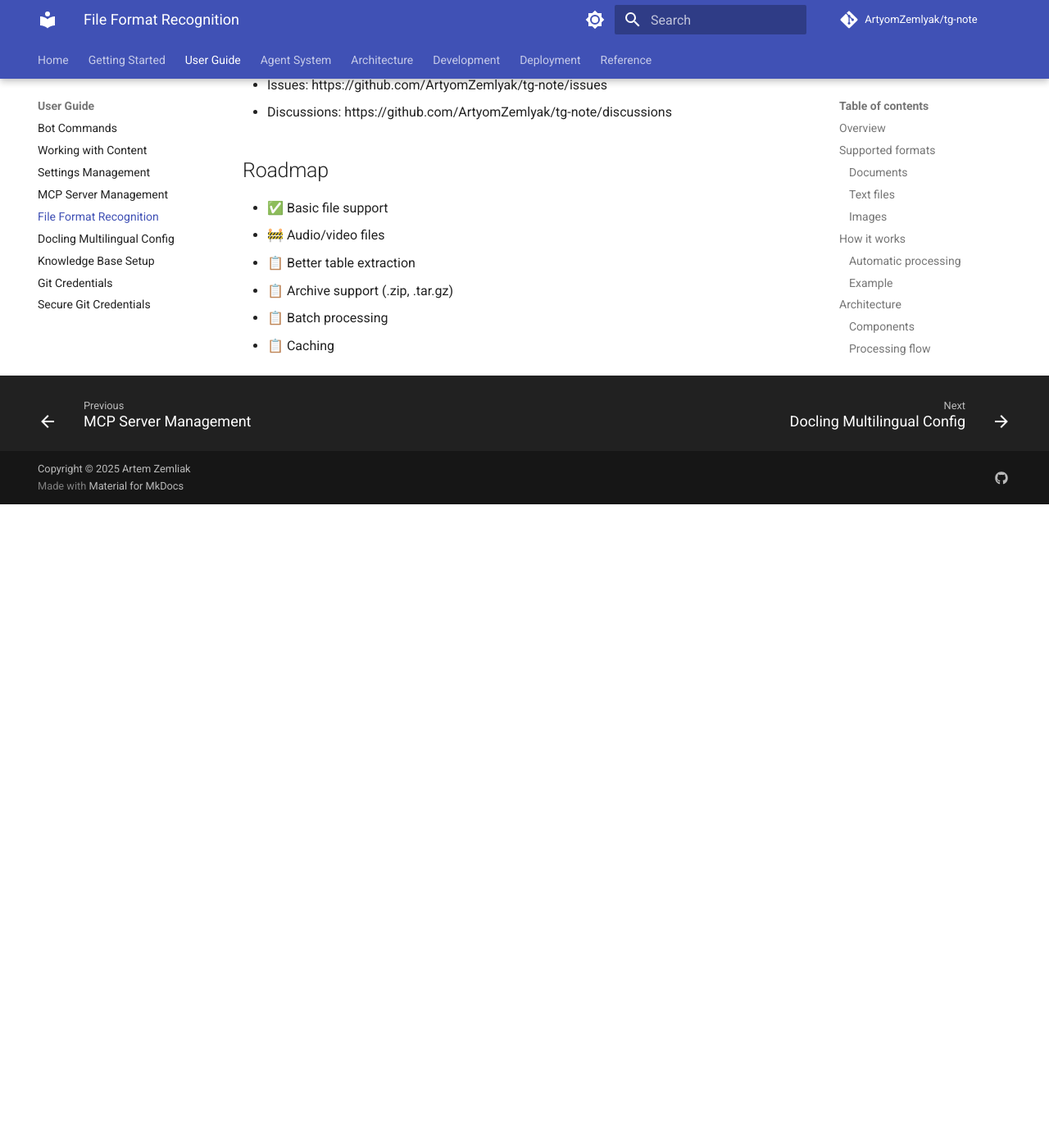
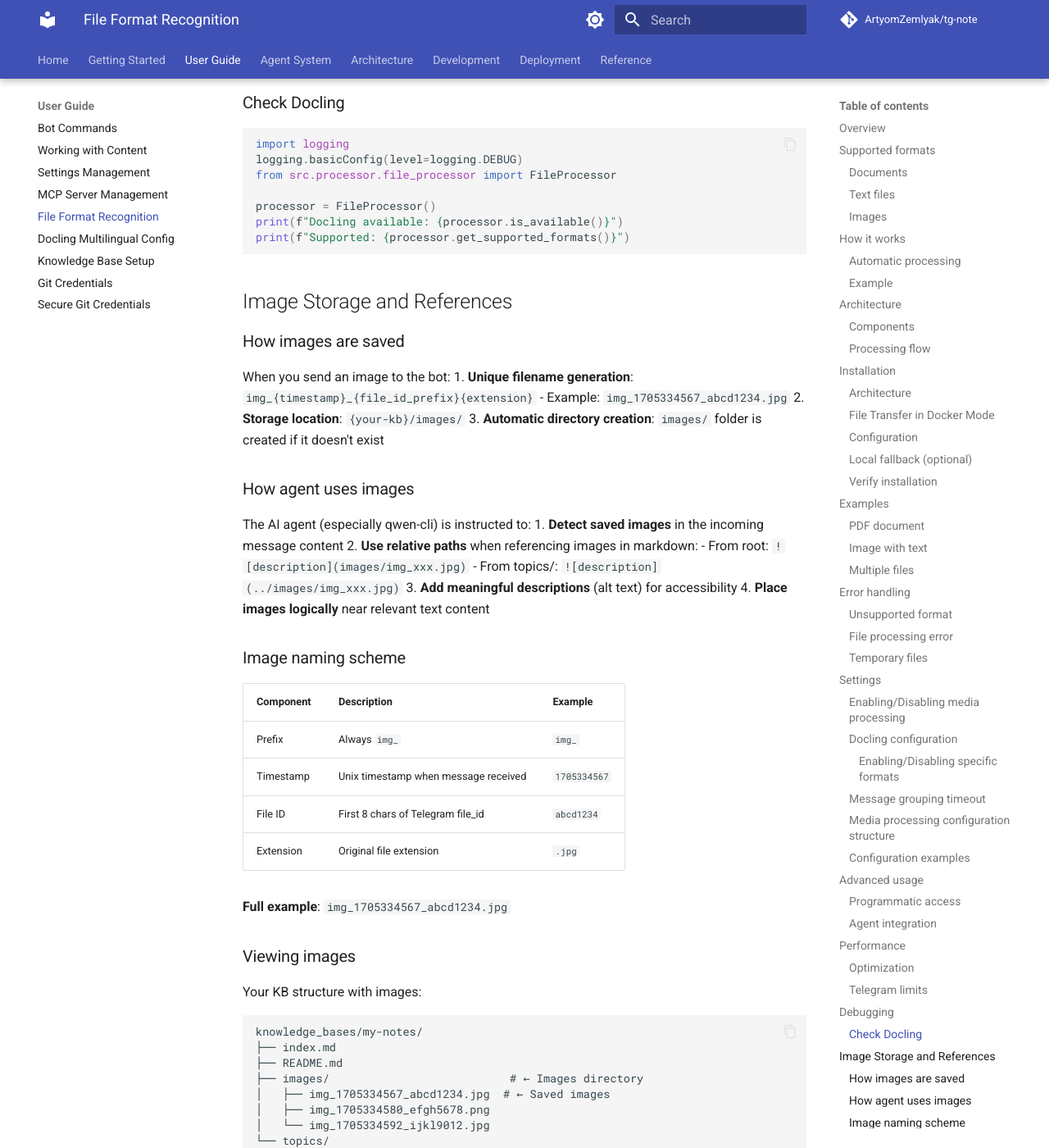
Before and after one commit to ArtyomZemlyak/tg-note, an MkDocs documentation site: the page built from docs_site/user-guide/file-format-recognition.md, in a window 1280 px wide and 1400 px high, scrolled down 11999 px. Shown: the whole window at 82% size. Built offline with MkDocs 1.6.1 and Material for MkDocs 9.7.7, drawn with Linux system fonts in a browser that asks for light colours; comment, search, counter and statistics services are not loaded; the version menu is left out; before the commit the page ends 12614 px from its top, so only the background shows below that; some of the changed text lies outside the part shown.

Commit message:
feat: Add image embedding support for KB markdown files
- FileProcessor now saves images to KB/images/ with unique names (img_{timestamp}_{file_id}.ext)
- ContentParser passes kb_path to enable image saving and includes image paths in prompts
- Updated all services (NoteCreationService, AgentTaskService, QuestionAnsweringService) to pass kb_path
- Added new prompt template v2 with instructions for agents to embed images in markdown
- Agent can now reference saved images using relative paths in generated notes
- Added tests for new functionality
- Updated documentation with image embedding guide and examples

Fixes issue where images were processed via OCR but not saved or referenced in notes.
Now agents can create rich markdown with embedded images alongside extracted text.

````diff
--- a/docs_site/user-guide/file-format-recognition.md
+++ b/docs_site/user-guide/file-format-recognition.md
@@ -26,10 +26,16 @@
 
 ### Automatic processing
 1. Send a file to the bot (attachment or forwarded)
-2. The bot downloads the file to a temporary directory
-3. Docling processes the file and extracts text
+2. The bot downloads the file
+   - **Images**: Saved to `images/` directory in your KB with unique names
+   - **Documents**: Processed temporarily (not saved as files)
+3. Docling processes the file and extracts text (OCR for images)
 4. The content is merged with the message text for analysis
-5. The result is saved to the knowledge base
+5. The AI agent receives both:
+   - Extracted text content
+   - **Path to saved image** (for images only)
+6. The agent can reference images in generated markdown files
+7. The result is saved to the knowledge base
 
 ### Example
 ```
@@ -219,8 +225,25 @@
 ### Image with text
 ```
 1. Send an image (screenshot or document photo)
-2. Docling extracts text from the image
-3. The text is analyzed and saved to the KB
+2. Image is saved to KB: images/img_1234567890_abcd1234.jpg
+3. Docling extracts text from the image via OCR
+4. Agent receives both the image path and extracted text
+5. Agent creates markdown note with embedded image reference
+6. Result: Your KB contains both the note AND the original image
+```
+
+**Example agent output:**
+```markdown
+# Screenshot Analysis - 2024-01-15
+
+This screenshot shows the API documentation.
+
+![API Documentation Screenshot](../images/img_1234567890_abcd1234.jpg)
+
+## Key Points
+- RESTful endpoints
+- OAuth2 authentication
+- Rate limiting: 1000 req/hour
 ```
 
 ### Multiple files
@@ -491,10 +514,71 @@
 print(f"Supported: {processor.get_supported_formats()}")
 ```
 
+## Image Storage and References
+
+### How images are saved
+
+When you send an image to the bot:
+1. **Unique filename generation**: `img_{timestamp}_{file_id_prefix}{extension}`
+   - Example: `img_1705334567_abcd1234.jpg`
+2. **Storage location**: `{your-kb}/images/`
+3. **Automatic directory creation**: `images/` folder is created if it doesn't exist
+
+### How agent uses images
+
+The AI agent (especially qwen-cli) is instructed to:
+1. **Detect saved images** in the incoming message content
+2. **Use relative paths** when referencing images in markdown:
+   - From root: `![description](images/img_xxx.jpg)`
+   - From topics/: `![description](../images/img_xxx.jpg)`
+3. **Add meaningful descriptions** (alt text) for accessibility
+4. **Place images logically** near relevant text content
+
+### Image naming scheme
+
+| Component | Description | Example |
+|-----------|-------------|---------|
+| Prefix | Always `img_` | `img_` |
+| Timestamp | Unix timestamp when message received | `1705334567` |
+| File ID | First 8 chars of Telegram file_id | `abcd1234` |
+| Extension | Original file extension | `.jpg` |
+
+**Full example**: `img_1705334567_abcd1234.jpg`
+
+### Viewing images
+
+Your KB structure with images:
+```
+knowledge_bases/my-notes/
+├── index.md
+├── README.md
+├── images/                           # ← Images directory
+│   ├── img_1705334567_abcd1234.jpg  # ← Saved images
+│   ├── img_1705334580_efgh5678.png
+│   └── img_1705334592_ijkl9012.jpg
+└── topics/
+    ├── screenshot-notes.md           # ← References ../images/img_xxx.jpg
+    └── diagrams.md                   # ← References ../images/img_yyy.png
+```
+
+### Git and images
+
+**Important**: Images are binary files and will be committed to your KB repository:
+- ✅ **Good**: Screenshots, diagrams, important visual content
+- ⚠️ **Consider**: Large images may bloat your git history
+- 💡 **Tip**: Use `.gitignore` to exclude `images/` if you don't want images in git
+
+Example `.gitignore` in KB root (optional):
+```gitignore
+# Exclude images from git
+images/
+```
+
 ## Known issues
 - Large files (>10 MB) may take longer
 - Low-quality images reduce OCR quality
 - Complex PDF layout may require extra processing
+- **Images are saved permanently**: Clean up old images manually if needed
 
 ## Support
 - Docs: https://artyomzemlyak.github.io/tg-note/
@@ -503,8 +587,11 @@
 
 ## Roadmap
 - ✅ Basic file support
+- ✅ Image storage and markdown embedding
 - 🚧 Audio/video files
 - 📋 Better table extraction
 - 📋 Archive support (.zip, .tar.gz)
 - 📋 Batch processing
 - 📋 Caching
+- 📋 Image compression/optimization
+- 📋 Automatic old image cleanup
````
Also changed, not shown: config/prompts/content_processing/template.ru.v2.md (added, +41 -0 lines), docs_site/features/image-embedding.md (added, +514 -0 lines), 7 other files.
